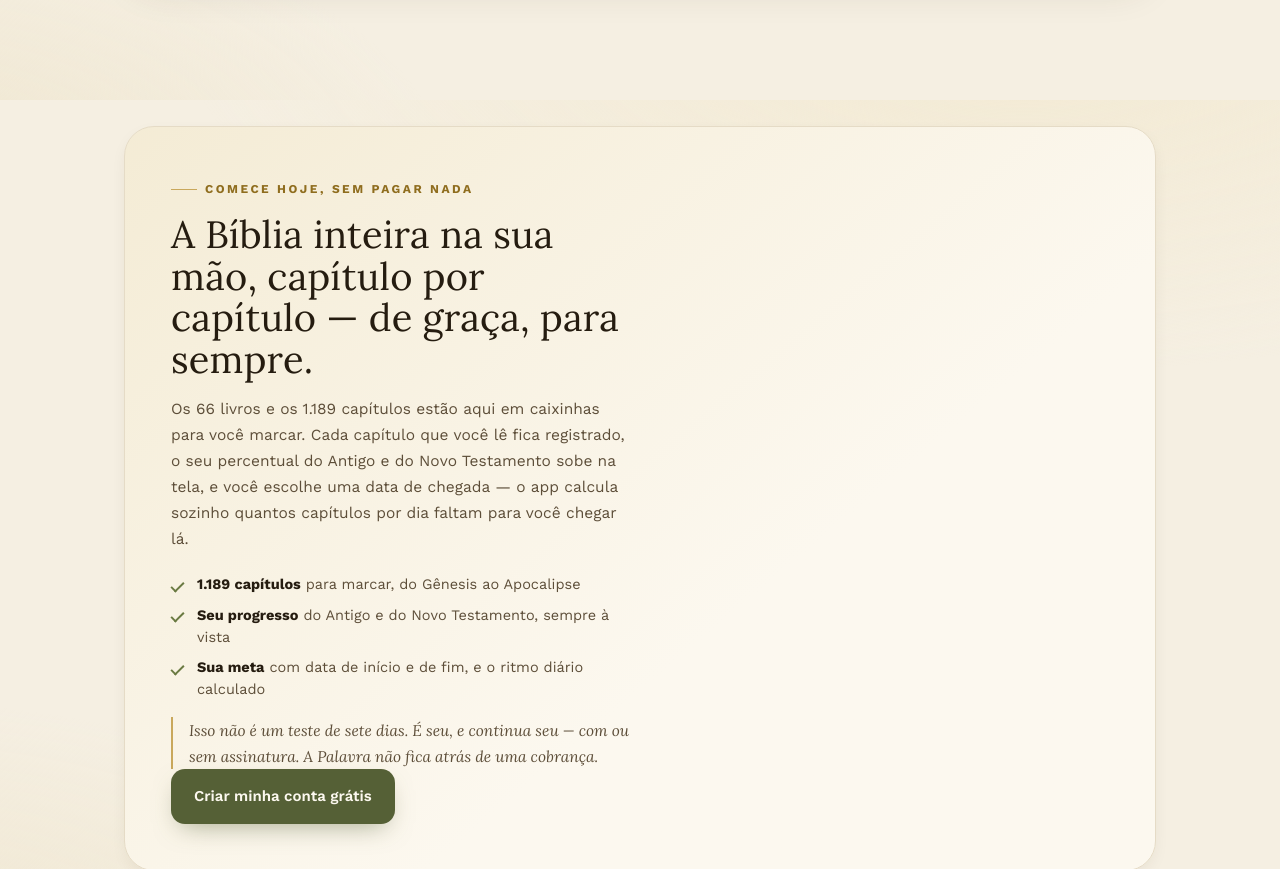
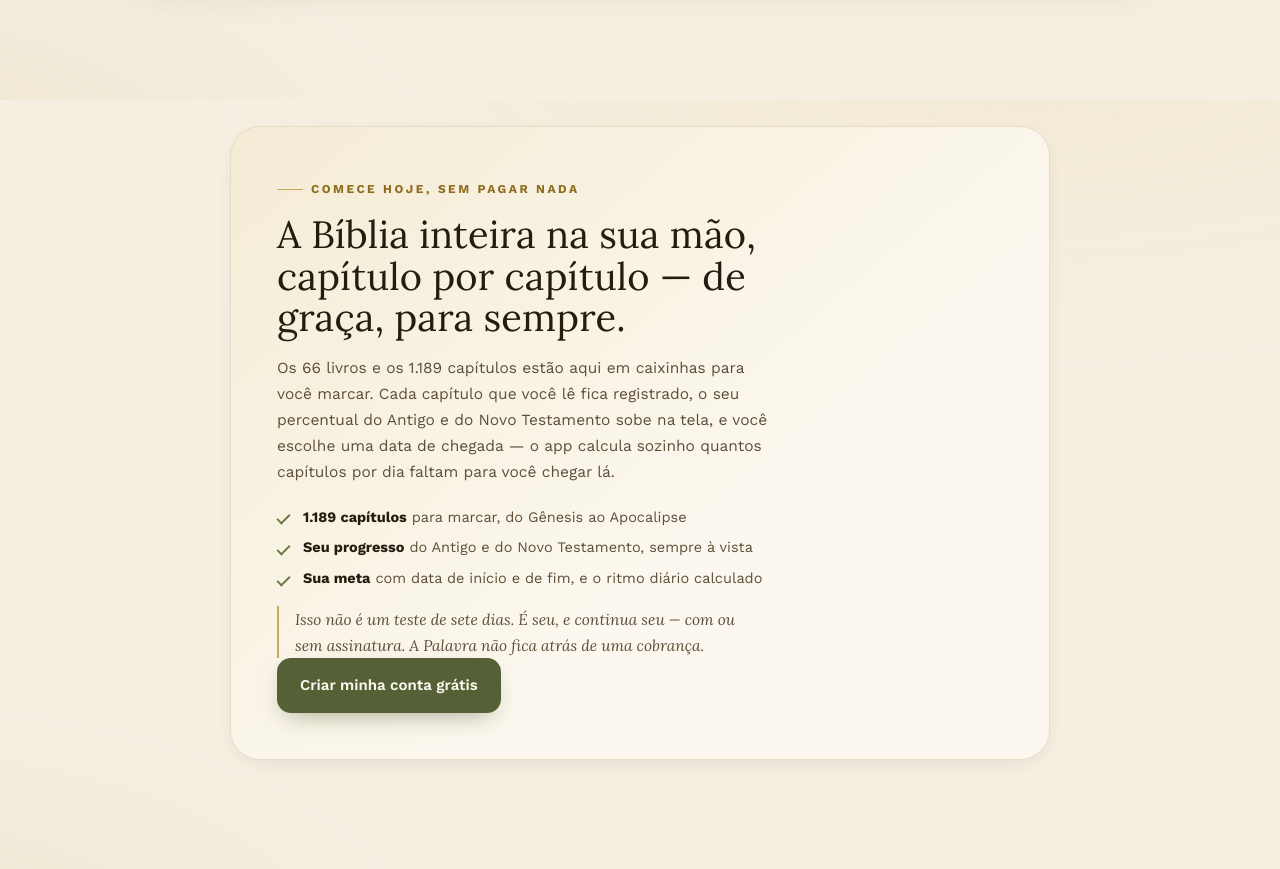
Before and after one commit to santoromateus-cloud/constancia-na-palavra, a Next.js app: page / in a window 1280 px wide. Shown: the part 2300-3169 px from the top of the page. Built offline with nearby package versions, Linux system fonts and the light colour scheme; no server answers; a web font is replaced by a local one.

Commit message:
home.css: bloco gratis vira 1 coluna quando nao ha foto do ritual

```diff
--- a/src/app/home.css
+++ b/src/app/home.css
@@ -154,3 +154,8 @@
   .cnp-free-img{order:-1;aspect-ratio:4/3}
   .cnp-free-txt h2,.cnp-free-txt > p,.cnp-free-nota{max-width:none}
 }
+
+/* sem a foto do ritual (arquivo ainda não subiu), o bloco vira uma coluna só
+   em vez de deixar metade da caixa vazia */
+.cnp-free:not(:has(.cnp-free-img)){grid-template-columns:1fr;max-width:820px}
+.cnp-free:not(:has(.cnp-free-img)) .cnp-free-txt h2{max-width:24ch}
```
